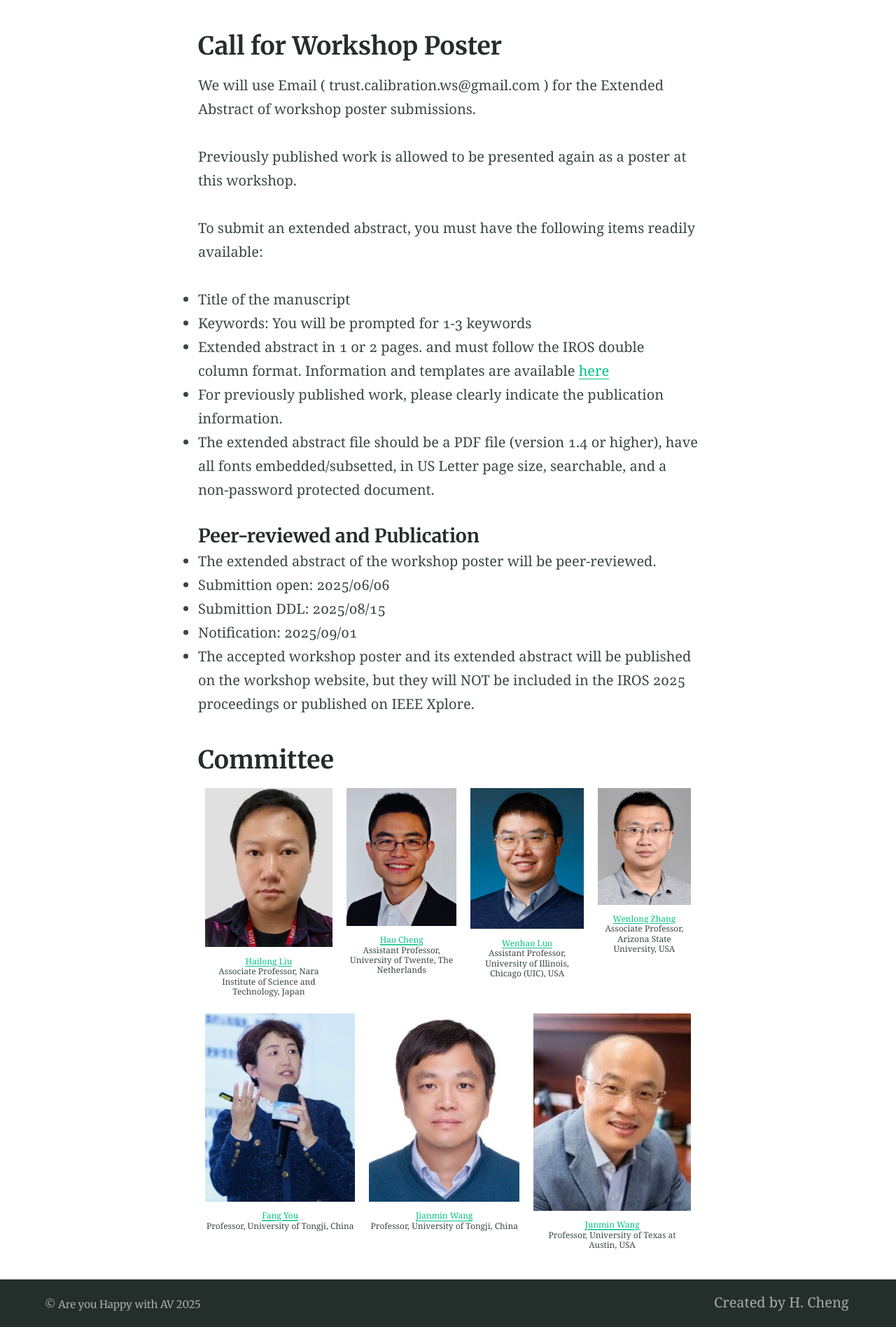
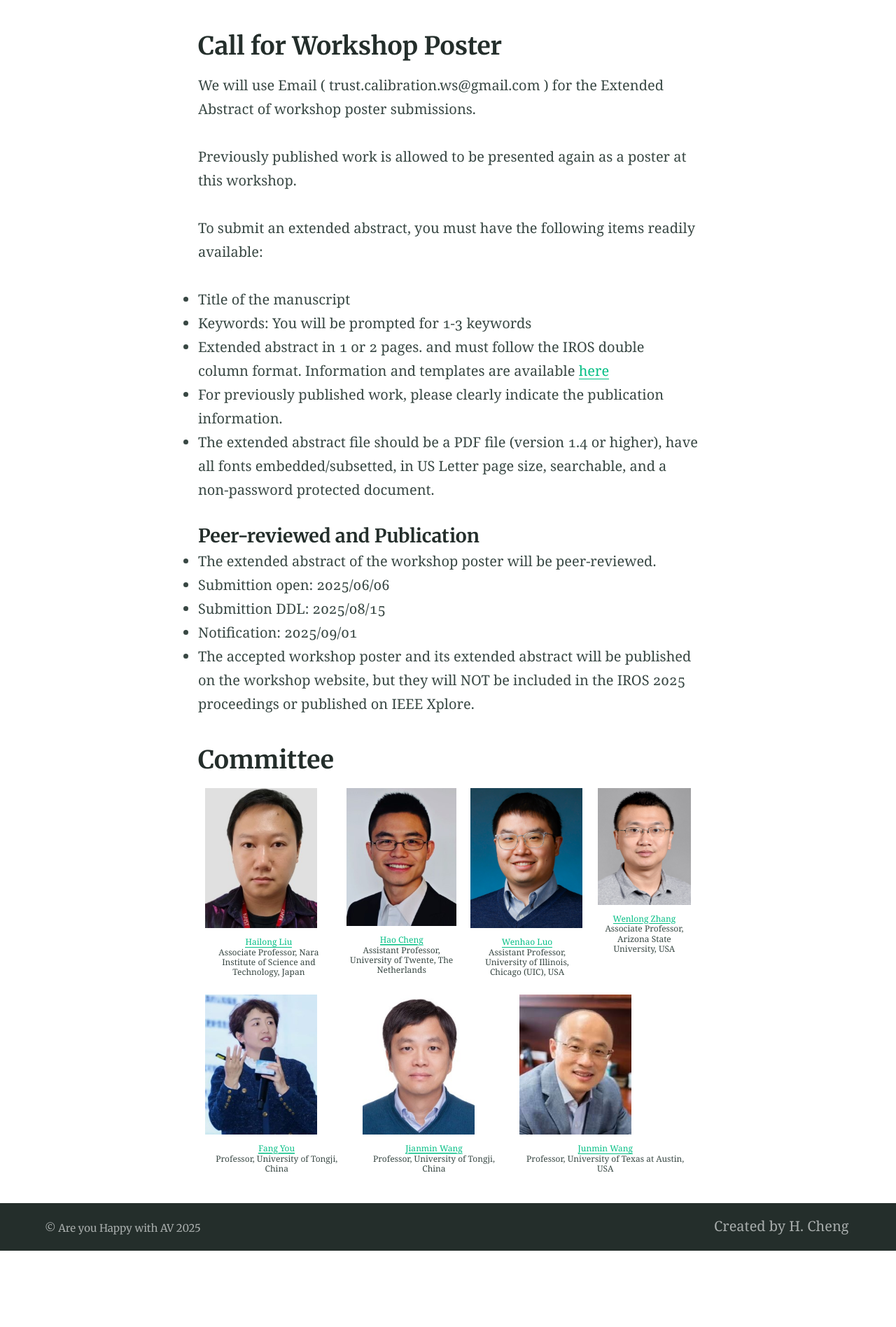
Before and after one commit to Are-You-Happy-with-AV/are-you-happy-with-av.github.io, a Jekyll site: the page built from index.md, in a window 1280 px wide. Shown: the part 1851-3747 px from the top of the page at 70% size. Built offline with Jekyll 4.4.1, drawn with Linux system fonts in a browser that asks for light colours; after the commit the page ends 3638 px from its top, so only the background shows below that.

Commit message:
Update index.md

```diff
--- a/index.md
+++ b/index.md
@@ -53,22 +53,22 @@ To submit an extended abstract, you must have the following items readily availa
  <div style="display: flex; justify-content: center; text-align: center;">
 
   <div style="margin: 10px;">
-    <img src="/assets/committee/Hailong liu.jpg" alt="Hailong Liu" style="width: 240px; height: auto; object-fit: cover; display: block;">
+    <img src="/assets/committee/Hailong liu.jpg" alt="Hailong Liu" style="width: 160px; height: auto; object-fit: cover; display: block;">
     <p style="font-size: 12px; line-height: 1.2; margin: 4px 0; word-wrap: break-word;"><a href="https://www.researchgate.net/profile/Hailong_Liu9">Hailong Liu</a><br> Associate Professor, Nara Institute of Science and Technology, Japan</p>
   </div>
 
   <div style="margin: 10px;">
-    <img src="/assets/committee/Hao Cheng.jpg" alt="Hao Cheng" style="width: 240px; height: auto; object-fit: cover; display: block;">
+    <img src="/assets/committee/Hao Cheng.jpg" alt="Hao Cheng" style="width: 160px; height: auto; object-fit: cover; display: block;">
     <p style="font-size: 12px; line-height: 1.2; margin: 4px 0; word-wrap: break-word;"><a href="https://sites.google.com/view/hao-cheng/home">Hao Cheng</a><br> Assistant Professor, University of Twente, The Netherlands</p>
   </div>
 
   <div style="margin: 10px;">
-    <img src="/assets/committee/Wenhao Luo.png" alt="Wenhao Luo" style="width: 240px; height: auto; object-fit: cover;display: block;">
+    <img src="/assets/committee/Wenhao Luo.png" alt="Wenhao Luo" style="width: 160px; height: auto; object-fit: cover;display: block;">
     <p style="font-size: 12px; line-height: 1.2; margin: 4px 0; word-wrap: break-word;"><a href="https://www.cs.uic.edu/~wenhao/">Wenhao Luo</a><br> Assistant Professor, University of Illinois, Chicago (UIC), USA</p>
   </div>
 
   <div style="margin: 10px;">
-    <img src="/assets/committee/Wenlong Zhang.png" alt="Wenlong Zhang" style="width: 240px; height: auto; object-fit: cover;display: block;">
+    <img src="/assets/committee/Wenlong Zhang.png" alt="Wenlong Zhang" style="width: 160px; height: auto; object-fit: cover;display: block;">
     <p style="font-size: 12px; line-height: 1.2; margin: 4px 0; word-wrap: break-word;"><a href="https://home.riselab.info/team/">Wenlong Zhang</a><br> Associate Professor, Arizona State University, USA</p>
   </div>
   </div>
@@ -76,17 +76,17 @@ To submit an extended abstract, you must have the following items readily availa
    <div style="display: flex; justify-content: center; text-align: center;">
 
   <div style="margin: 10px;">
-    <img src="/assets/committee/Fang You.jpg" alt="Fang You" style="width: 240px; height: auto; object-fit: cover;display: block;">
+    <img src="/assets/committee/Fang You.jpg" alt="Fang You" style="width: 160px; height: auto; object-fit: cover;display: block;">
     <p style="font-size: 12px; line-height: 1.2; margin: 4px 0; word-wrap: break-word;"><a href="https://tjdi.tongji.edu.cn/TeacherDetail.do?id=4236&lang=en">Fang You</a><br> Professor, University of Tongji, China</p>
   </div>
 
   <div style="margin: 10px;">
-    <img src="/assets/committee/Jianmin Wang.jpg" alt="Jianmin Wang" style="width: 240px; height: auto; object-fit: cover;display: block;">
+    <img src="/assets/committee/Jianmin Wang.jpg" alt="Jianmin Wang" style="width: 160px; height: auto; object-fit: cover;display: block;">
     <p style="font-size: 12px; line-height: 1.2; margin: 4px 0; word-wrap: break-word;"><a href="https://am.tongji.edu.cn/info/1397/1842.htm">Jianmin Wang</a><br> Professor, University of Tongji, China</p>
   </div>
 
   <div style="margin: 10px;">
-    <img src="/assets/committee/Junmin Wang.jpg" alt="Junmin Wang" style="width: 240px; height: auto; object-fit: cover;display: block;">
+    <img src="/assets/committee/Junmin Wang.jpg" alt="Junmin Wang" style="width: 160px; height: auto; object-fit: cover;display: block;">
     <p style="font-size: 12px; line-height: 1.2; margin: 4px 0; word-wrap: break-word;"><a href="https://sites.utexas.edu/jwang/">Junmin Wang</a><br> Professor, University of Texas at Austin, USA</p>
   </div>
 
```
